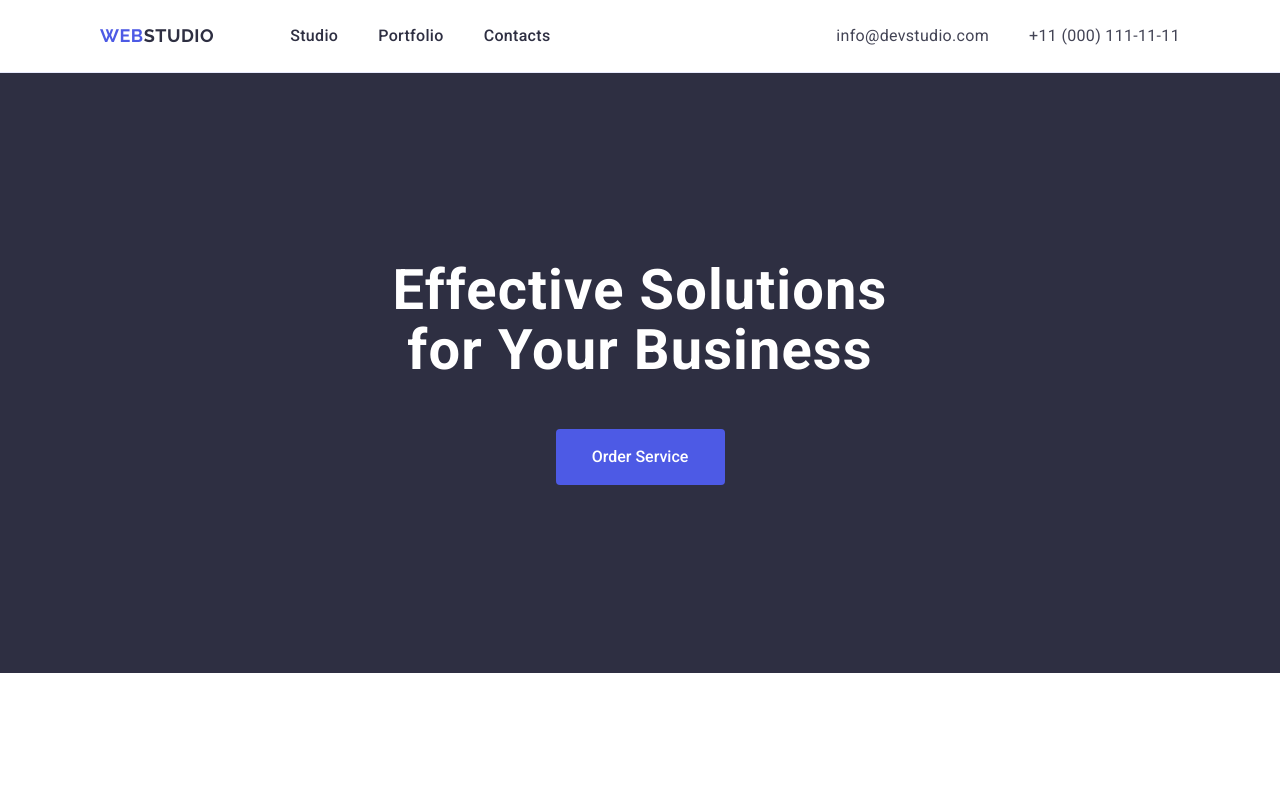
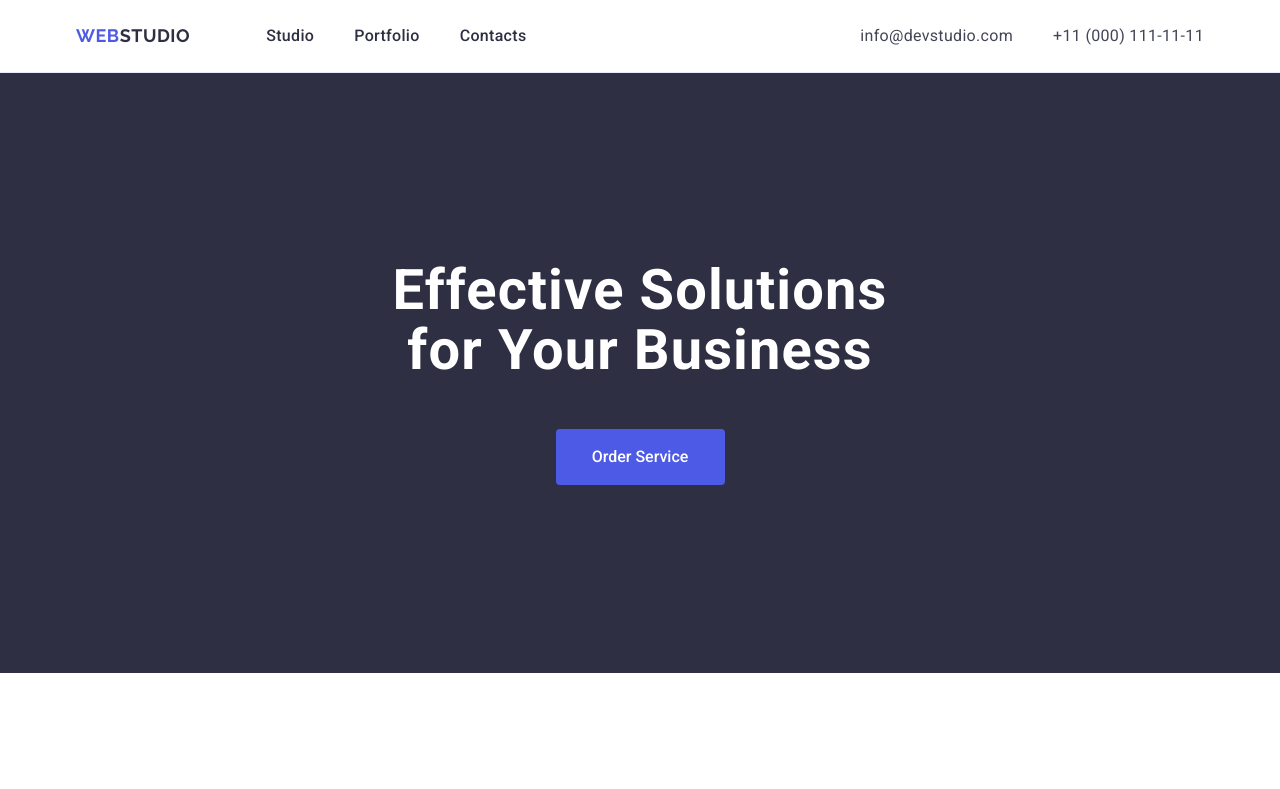
Before and after one commit to ViviLystopad/goit-markup-hw-03, a plain HTML site: page index.html in a window 1280 px wide. Shown: the top 789 px of the page. Drawn offline with nearby package versions, Linux system fonts and the light colour scheme.

Commit message:
ninth commit

```diff
--- a/css/styles.css
+++ b/css/styles.css
@@ -43,19 +43,21 @@ img {
 .header-container {
     display: flex;
     justify-content: space-between;
-    width: 1158px;
-    padding: 0 15px;
+    align-items: center;
 }
 
-.header-logo {
-    font-family: "Raleway", sans-serif;
+.logo {
+font-family: "Raleway", sans-serif;
     font-weight: 700;
     font-size: 18px;
     line-height: 1.17;
     letter-spacing: 0.03em;
     text-transform: uppercase;
     color: #4d5ae5;
-    margin: 24px;
+}
+
+.header-logo {
+    padding: 24px 0;
     margin-right: 76px;
 }
 
@@ -70,7 +72,7 @@ img {
 
 .header-menu-list {
     display: flex;
-    margin-left: auto;
+    align-items: center;
     gap: 40px;
 }
 
@@ -84,6 +86,7 @@ img {
     letter-spacing: 0.02em;
     color: #2e2f42;
     padding: 24px 0 24px;
+    display: block;
 }
 
 .header-menu-link:hover,
@@ -93,22 +96,22 @@ img {
 
 .address {
     font-style: normal;
-    margin: 24px;
+    margin-left: auto;
 }
 
 .header-address {
     display: flex;
+    align-items: center;
     gap: 40px;
 }
 
 .header-address-link {
-    font-family: "Roboto", sans-serif;
-    font-style: normal;
-    font-weight: 400;
     font-size: 16px;
     line-height: 1.5;
     letter-spacing: 0.02em;
     color: #434455;
+    padding: 24px 0 24px;
+    display: block;
 }
 
 .header-address-link:hover {
@@ -211,8 +214,7 @@ img {
 /* -------TEAM-------- */
 .section-team {
     background-color: #F4F4FD;
-    padding-top: 120px;
-    padding-bottom: 120px;
+    padding: 120px 0;
 }
 
 .team-title {
@@ -270,11 +272,8 @@ img {
 /* --------PORTFOLIO------- */
 
 .portfolio {
-    padding-top: 120px;
-    padding-bottom: 120px;
+    padding: 120px 0;
 }
-
-
 
 .portfolio-title {
     font-weight: 700;
@@ -334,9 +333,6 @@ img {
 }
 
 .footer-content{
-display: inline-block;
-margin-bottom: 16px;
-margin-left: 158px;
 }
 
 
--- a/index.html
+++ b/index.html
@@ -26,7 +26,7 @@
     <header class="header">
       <div class="container header-container">
         <nav class="header-nav">
-          <a href="./index.html" class="header-logo"
+          <a href="./index.html" class="logo header-logo"
             >Web<span class="header-logo-blue">Studio</span></a
           >
           <ul class="header-menu-list">
```
